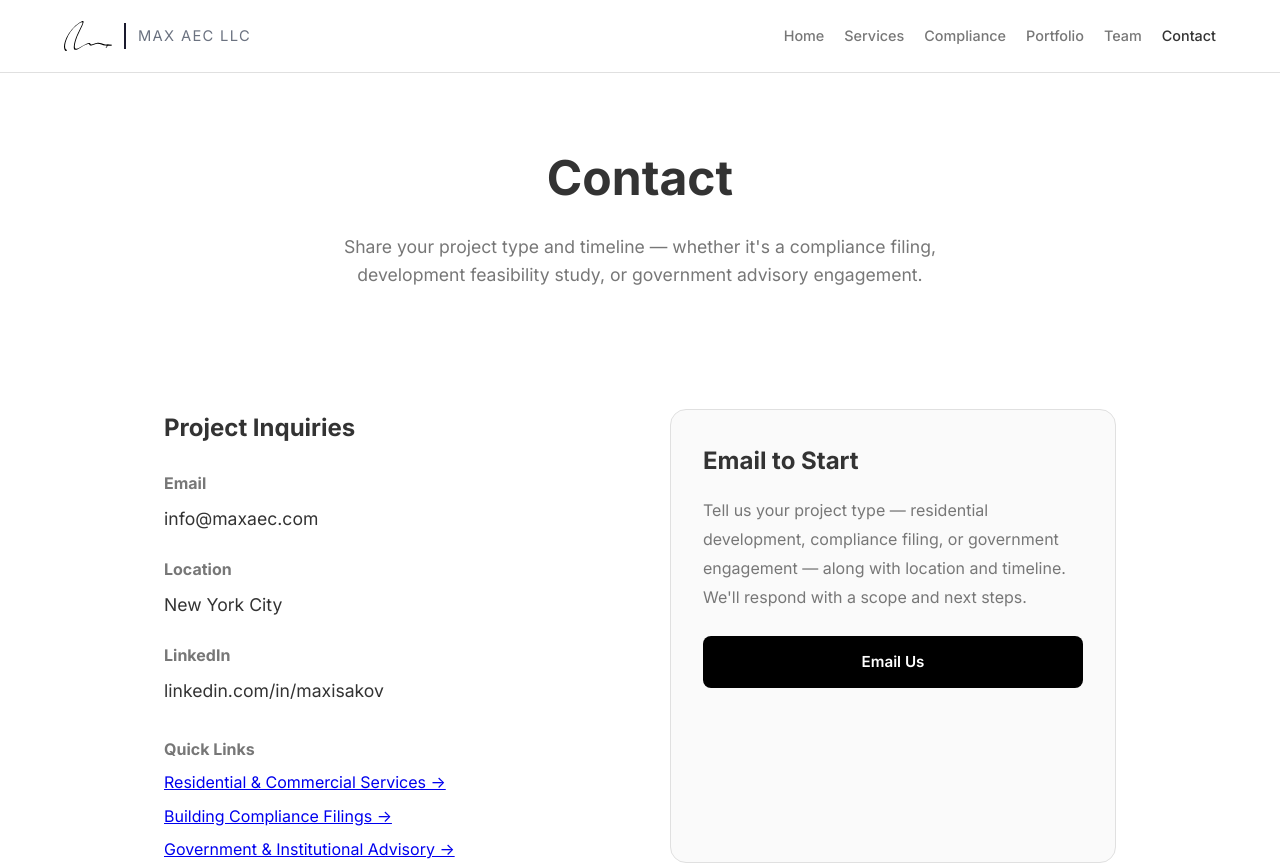
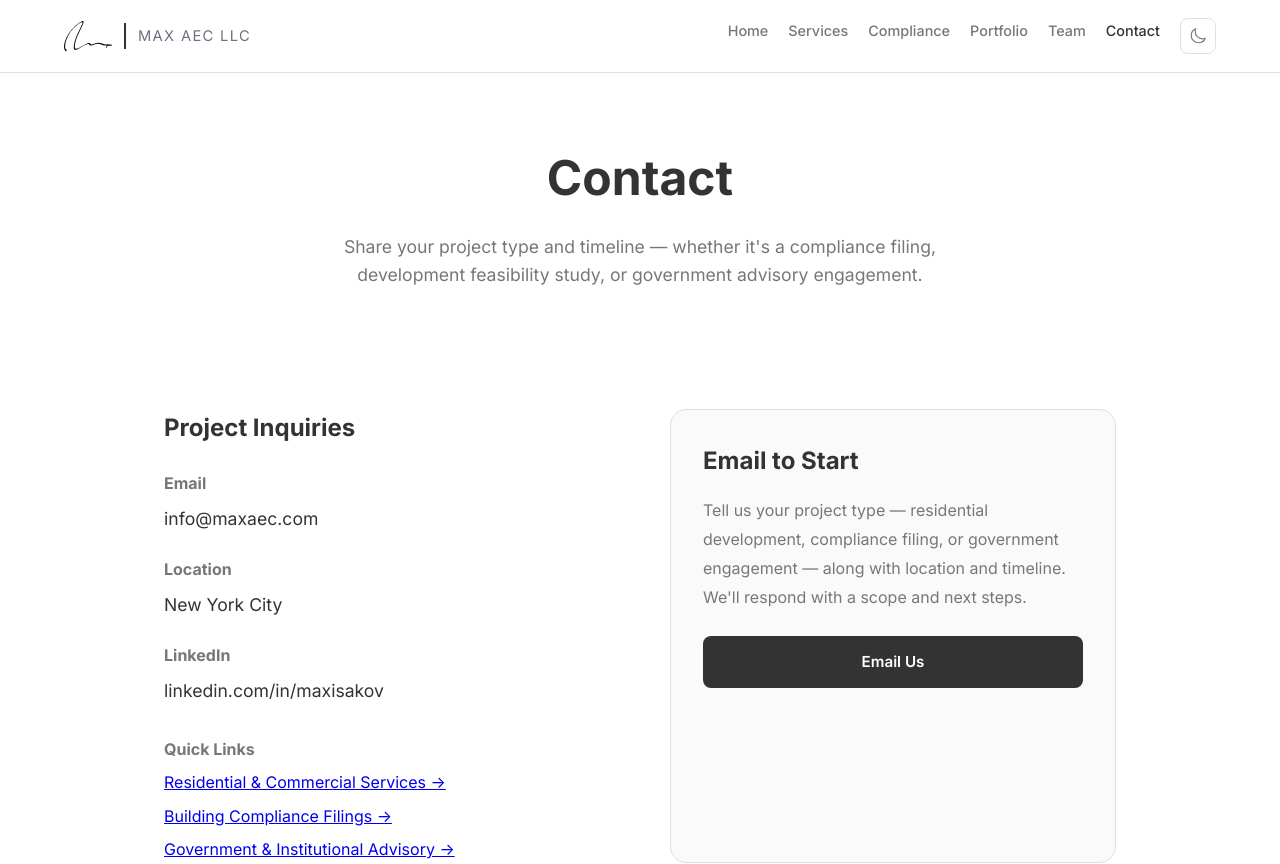
Before and after one commit to maxisakov77/max-isakov-website, a Next.js app: page /contact in a window 1280 px wide. Shown: the top 864 px of the page. Built offline with nearby package versions, Linux system fonts and the light colour scheme.

Commit message:
Implement theme toggle functionality with dark mode support

```diff
--- a/app/globals.css
+++ b/app/globals.css
@@ -12,8 +12,28 @@
     --color-text: #333333;
     --color-text-muted: #777777;
     --color-border: #e0e0e0;
+    --color-shadow: rgba(0, 0, 0, 0.1);
+    --color-shadow-heavy: rgba(0, 0, 0, 0.2);
+    --color-danger: #b91c1c;
+    --color-navbar-bg: rgba(255, 255, 255, 0.9);
     --font-main: 'Inter', -apple-system, BlinkMacSystemFont, sans-serif;
     --transition: all 0.3s cubic-bezier(0.4, 0, 0.2, 1);
+}
+
+[data-theme="dark"] {
+    --color-bg: #111111;
+    --color-bg-light: #1a1a1a;
+    --color-bg-card: #1e1e1e;
+    --color-primary: #e0e0e0;
+    --color-primary-hover: #cccccc;
+    --color-accent: #e0e0e0;
+    --color-text: #e8e8e8;
+    --color-text-muted: #999999;
+    --color-border: #2e2e2e;
+    --color-shadow: rgba(0, 0, 0, 0.3);
+    --color-shadow-heavy: rgba(0, 0, 0, 0.5);
+    --color-danger: #ef4444;
+    --color-navbar-bg: rgba(17, 17, 17, 0.9);
 }
 
 * {
@@ -61,7 +81,7 @@ body {
     left: 0;
     right: 0;
     z-index: 1000;
-    background: rgba(255, 255, 255, 0.9);
+    background: var(--color-navbar-bg);
     backdrop-filter: blur(20px);
     border-bottom: 1px solid var(--color-border);
 }
@@ -97,7 +117,7 @@ body {
 .brand-divider {
     width: 2px;
     height: 26px;
-    background: #1a1a2e;
+    background: var(--color-text);
     display: inline-block;
     flex-shrink: 0;
 }
@@ -227,7 +247,7 @@ body {
     max-width: 100%;
     height: auto;
     border-radius: 16px;
-    box-shadow: 0 20px 60px rgba(0, 0, 0, 0.5);
+    box-shadow: 0 20px 60px var(--color-shadow-heavy);
 }
 
 /* ========================================
@@ -247,14 +267,14 @@ body {
 }
 
 .btn-primary {
-    background: #000000;
-    color: #ffffff;
+    background: var(--color-text);
+    color: var(--color-bg);
 }
 
 .btn-primary:hover {
-    background: #333333;
+    background: var(--color-text-muted);
     transform: translateY(-2px);
-    box-shadow: 0 10px 30px rgba(0, 0, 0, 0.2);
+    box-shadow: 0 10px 30px var(--color-shadow-heavy);
 }
 
 .btn-secondary {
@@ -316,7 +336,7 @@ body {
 .service-card:hover {
     transform: translateY(-8px);
     border-color: var(--color-primary);
-    box-shadow: 0 20px 40px rgba(0, 0, 0, 0.3);
+    box-shadow: 0 20px 40px var(--color-shadow-heavy);
 }
 
 .service-icon {
@@ -389,7 +409,7 @@ body {
 }
 
 .project-card:hover .project-image {
-    box-shadow: 0 15px 40px rgba(0, 0, 0, 0.15);
+    box-shadow: 0 15px 40px var(--color-shadow);
 }
 
 .project-card h4 {
@@ -688,6 +708,7 @@ footer {
         left: 0;
         right: 0;
         background: var(--color-bg);
+        border-bottom: 1px solid var(--color-border);
         flex-direction: column;
         padding: 32px 24px;
         gap: 24px;
@@ -789,7 +810,7 @@ footer {
     object-fit: cover;
     object-position: center top;
     border: 4px solid var(--color-border);
-    box-shadow: 0 10px 40px rgba(0, 0, 0, 0.1);
+    box-shadow: 0 10px 40px var(--color-shadow);
 }
 
 .profile-info h1 {
@@ -912,7 +933,7 @@ footer {
 .book-cover img {
     width: 220px;
     border-radius: 8px;
-    box-shadow: 0 10px 30px rgba(0, 0, 0, 0.15);
+    box-shadow: 0 10px 30px var(--color-shadow);
 }
 
 .book-info h3 {
@@ -962,7 +983,7 @@ footer {
 
 .portfolio-gallery img:hover {
     transform: scale(1.02);
-    box-shadow: 0 10px 30px rgba(0, 0, 0, 0.15);
+    box-shadow: 0 10px 30px var(--color-shadow);
 }
 
 /* Contact Info Grid */
@@ -1029,7 +1050,7 @@ footer {
 
 .team-card:hover {
     transform: translateY(-8px);
-    box-shadow: 0 20px 40px rgba(0, 0, 0, 0.1);
+    box-shadow: 0 20px 40px var(--color-shadow);
 }
 
 .team-photo {
@@ -1045,7 +1066,7 @@ footer {
     object-fit: cover;
     object-position: center top;
     border: 4px solid var(--color-border);
-    box-shadow: 0 10px 30px rgba(0, 0, 0, 0.1);
+    box-shadow: 0 10px 30px var(--color-shadow);
 }
 
 .team-info {
@@ -1251,7 +1272,7 @@ footer {
 }
 
 .penalty-table tbody td:last-child {
-    color: #b91c1c;
+    color: var(--color-danger);
     font-weight: 600;
 }
 
@@ -1278,7 +1299,7 @@ footer {
 
 .compliance-card:hover {
     border-color: var(--color-primary);
-    box-shadow: 0 8px 24px rgba(0, 0, 0, 0.06);
+    box-shadow: 0 8px 24px var(--color-shadow);
 }
 
 .compliance-card h3 {
@@ -1536,6 +1557,10 @@ footer {
     padding: 80px 24px;
 }
 
+[data-theme="dark"] .why-section {
+    background: #0a0a0a;
+}
+
 .why-header {
     text-align: center;
     margin-bottom: 56px;
@@ -1634,3 +1659,54 @@ footer {
     padding-bottom: 12px;
     margin-bottom: 20px;
 }
+
+/* ========================================
+   THEME TOGGLE
+   ======================================== */
+
+.theme-toggle {
+    display: flex;
+    align-items: center;
+    justify-content: center;
+    width: 36px;
+    height: 36px;
+    background: none;
+    border: 1px solid var(--color-border);
+    border-radius: 8px;
+    cursor: pointer;
+    color: var(--color-text-muted);
+    transition: var(--transition);
+    flex-shrink: 0;
+}
+
+.theme-toggle:hover {
+    color: var(--color-text);
+    border-color: var(--color-text-muted);
+}
+
+.theme-toggle svg {
+    width: 18px;
+    height: 18px;
+}
+
+/* ========================================
+   DARK-MODE IMAGE INVERSION
+   SVG logos / marks that are dark-on-transparent
+   ======================================== */
+
+[data-theme="dark"] .brand-mark,
+[data-theme="dark"] .hero-logo {
+    filter: invert(1);
+}
+
+/* ========================================
+   DARK-MODE TRANSITIONS
+   ======================================== */
+
+html {
+    color-scheme: light;
+}
+
+html[data-theme="dark"] {
+    color-scheme: dark;
+}
--- a/app/layout.tsx
+++ b/app/layout.tsx
@@ -2,6 +2,7 @@ import type { Metadata } from 'next';
 
 import Navbar from '@/components/Navbar';
 import Footer from '@/components/Footer';
+import ThemeProvider from '@/components/ThemeProvider';
 
 import './globals.css';
 
@@ -10,10 +11,28 @@ export const metadata: Metadata = {
   icons: { icon: '/favicon.ico' },
 };
 
+/**
+ * Inline script that runs before React hydration to set the correct
+ * `data-theme` attribute on <html>, preventing a flash of the wrong theme.
+ */
+const themeInitScript = `
+(function(){
+  try {
+    var t = localStorage.getItem('theme');
+    if (t === 'dark' || t === 'light') {
+      document.documentElement.setAttribute('data-theme', t);
+    } else if (window.matchMedia('(prefers-color-scheme: dark)').matches) {
+      document.documentElement.setAttribute('data-theme', 'dark');
+    }
+  } catch(e){}
+})();
+`;
+
 export default function RootLayout({ children }: { children: React.ReactNode }) {
   return (
-    <html lang="en">
+    <html lang="en" suppressHydrationWarning>
       <head>
+        <script dangerouslySetInnerHTML={{ __html: themeInitScript }} />
         <link rel="preconnect" href="https://fonts.googleapis.com" />
         <link rel="preconnect" href="https://fonts.gstatic.com" crossOrigin="anonymous" />
         <link
@@ -22,9 +41,11 @@ export default function RootLayout({ children }: { children: React.ReactNode })
         />
       </head>
       <body>
-        <Navbar />
-        {children}
-        <Footer showAdminLink />
+        <ThemeProvider>
+          <Navbar />
+          {children}
+          <Footer showAdminLink />
+        </ThemeProvider>
       </body>
     </html>
   );
--- a/components/Navbar.tsx
+++ b/components/Navbar.tsx
@@ -3,6 +3,7 @@
 import Link from 'next/link';
 import { usePathname } from 'next/navigation';
 import { useState } from 'react';
+import { useTheme } from './ThemeProvider';
 
 const NAV_LINKS = [
   { href: '/', label: 'Home' },
@@ -13,9 +14,26 @@ const NAV_LINKS = [
   { href: '/contact', label: 'Contact' },
 ];
 
+function SunIcon() {
+  return (
+    <svg xmlns="http://www.w3.org/2000/svg" fill="none" viewBox="0 0 24 24" strokeWidth={1.5} stroke="currentColor">
+      <path strokeLinecap="round" strokeLinejoin="round" d="M12 3v2.25m6.364.386-1.591 1.591M21 12h-2.25m-.386 6.364-1.591-1.591M12 18.75V21m-4.773-4.227-1.591 1.591M5.25 12H3m4.227-4.773L5.636 5.636M15.75 12a3.75 3.75 0 1 1-7.5 0 3.75 3.75 0 0 1 7.5 0Z" />
+    </svg>
+  );
+}
+
+function MoonIcon() {
+  return (
+    <svg xmlns="http://www.w3.org/2000/svg" fill="none" viewBox="0 0 24 24" strokeWidth={1.5} stroke="currentColor">
+      <path strokeLinecap="round" strokeLinejoin="round" d="M21.752 15.002A9.72 9.72 0 0 1 18 15.75c-5.385 0-9.75-4.365-9.75-9.75 0-1.33.266-2.597.748-3.752A9.753 9.753 0 0 0 3 11.25C3 16.635 7.365 21 12.75 21a9.753 9.753 0 0 0 9.002-5.998Z" />
+    </svg>
+  );
+}
+
 export default function Navbar() {
   const pathname = usePathname();
   const [menuOpen, setMenuOpen] = useState(false);
+  const { theme, toggleTheme } = useTheme();
 
   function isActive(href: string) {
     if (href === '/') return pathname === '/';
@@ -59,6 +77,16 @@ export default function Navbar() {
               </Link>
             </li>
           ))}
+          <li>
+            <button
+              className="theme-toggle"
+              onClick={toggleTheme}
+              aria-label={theme === 'dark' ? 'Switch to light mode' : 'Switch to dark mode'}
+              title={theme === 'dark' ? 'Switch to light mode' : 'Switch to dark mode'}
+            >
+              {theme === 'dark' ? <SunIcon /> : <MoonIcon />}
+            </button>
+          </li>
         </ul>
       </div>
     </nav>
--- /dev/null
+++ b/components/ThemeProvider.tsx
@@ -0,0 +1,77 @@
+'use client';
+
+import { createContext, useContext, useEffect, useState, useCallback } from 'react';
+
+type Theme = 'light' | 'dark';
+
+interface ThemeContextValue {
+  theme: Theme;
+  toggleTheme: () => void;
+}
+
+const ThemeContext = createContext<ThemeContextValue>({
+  theme: 'light',
+  toggleTheme: () => {},
+});
+
+export function useTheme() {
+  return useContext(ThemeContext);
+}
+
+export default function ThemeProvider({ children }: { children: React.ReactNode }) {
+  const [theme, setTheme] = useState<Theme>('light');
+  const [mounted, setMounted] = useState(false);
+
+  useEffect(() => {
+    // Read the theme already applied by the inline script (prevents FOUC)
+    const current = document.documentElement.getAttribute('data-theme') as Theme | null;
+    if (current === 'dark' || current === 'light') {
+      setTheme(current);
+    } else {
+      // Fallback: check localStorage, then system preference
+      const stored = localStorage.getItem('theme') as Theme | null;
+      if (stored) {
+        setTheme(stored);
+        document.documentElement.setAttribute('data-theme', stored);
+      } else if (window.matchMedia('(prefers-color-scheme: dark)').matches) {
+        setTheme('dark');
+        document.documentElement.setAttribute('data-theme', 'dark');
+      }
+    }
+    setMounted(true);
+  }, []);
+
+  // Listen for system-preference changes when no explicit choice is stored
+  useEffect(() => {
+    const mq = window.matchMedia('(prefers-color-scheme: dark)');
+    function handler(e: MediaQueryListEvent) {
+      if (!localStorage.getItem('theme')) {
+        const next: Theme = e.matches ? 'dark' : 'light';
+        setTheme(next);
+        document.documentElement.setAttribute('data-theme', next);
+      }
+    }
+    mq.addEventListener('change', handler);
+    return () => mq.removeEventListener('change', handler);
+  }, []);
+
+  const toggleTheme = useCallback(() => {
+    setTheme((prev) => {
+      const next: Theme = prev === 'light' ? 'dark' : 'light';
+      document.documentElement.setAttribute('data-theme', next);
+      localStorage.setItem('theme', next);
+      return next;
+    });
+  }, []);
+
+  // Avoid hydration mismatch — render children immediately but provide context
+  if (!mounted) {
+    return <ThemeContext.Provider value={{ theme, toggleTheme }}>{children}</ThemeContext.Provider>;
+  }
+
+  return (
+    <ThemeContext.Provider value={{ theme, toggleTheme }}>
+      {children}
+    </ThemeContext.Provider>
+  );
+}
```
